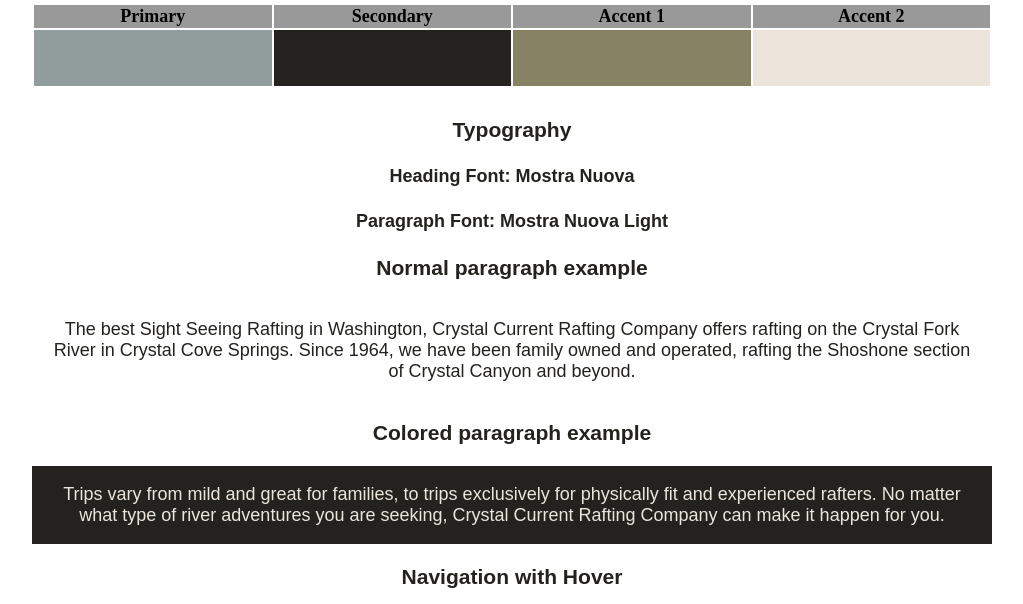
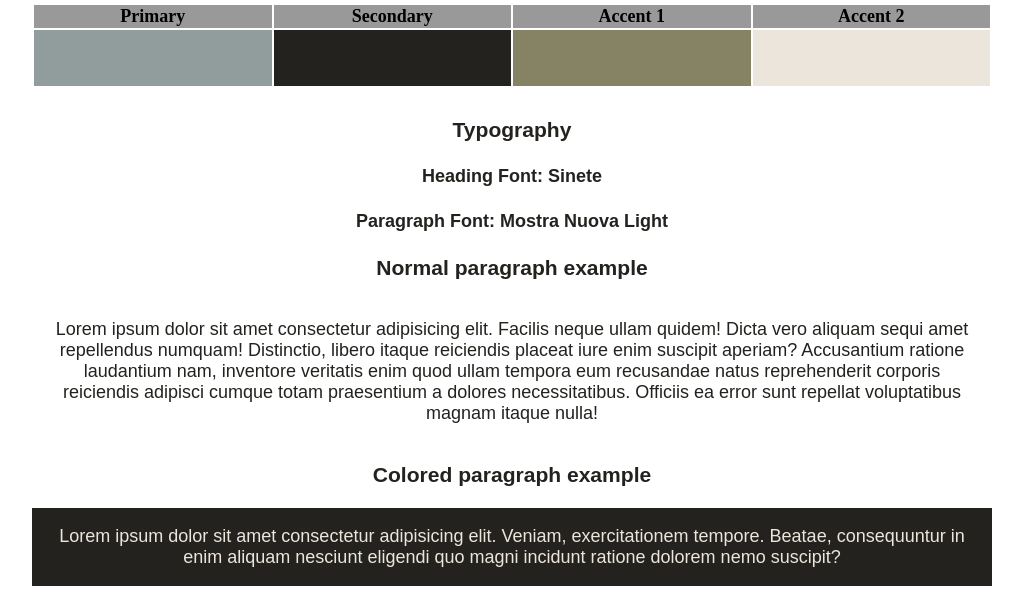
Before and after one commit to TaborVav/wdd130-old, a plain HTML site: page portfolio/site-plan.html in a window 1280 px wide. Shown: the part 1343-1947 px from the top of the page, without its empty margins (128-1151 px from the left). Drawn offline with Linux system fonts and the light colour scheme; files whose address does not match are found by name; a web font is replaced by a local one.

Commit message:
small changes

```diff
--- a/portfolio/site-plan.html
+++ b/portfolio/site-plan.html
@@ -63,7 +63,7 @@
     <!-- Choose a font for your paragraphs (body copy) and headlines. What font(s) have you chosen? Think also about which of your colors above you might use for background and font colors. -->
 
     <h4>
-      Heading Font: Mostra Nuova
+      Heading Font: Sinete
       <!-- change this -->
     </h4>
     <h4>
@@ -72,17 +72,11 @@
     </h4>
     <h3>Normal paragraph example</h3>
     <p>
-      The best Sight Seeing Rafting in Washington, Crystal Current Rafting Company
-      offers rafting on the Crystal Fork River in Crystal Cove Springs.
-      Since 1964, we have been family owned and operated, rafting the
-      Shoshone section of Crystal Canyon and beyond.
+      Lorem ipsum dolor sit amet consectetur adipisicing elit. Facilis neque ullam quidem! Dicta vero aliquam sequi amet repellendus numquam! Distinctio, libero itaque reiciendis placeat iure enim suscipit aperiam? Accusantium ratione laudantium nam, inventore veritatis enim quod ullam tempora eum recusandae natus reprehenderit corporis reiciendis adipisci cumque totam praesentium a dolores necessitatibus. Officiis ea error sunt repellat voluptatibus magnam itaque nulla!
     </p>
     <h3>Colored paragraph example</h3>
     <p class="colored">
-      Trips vary from mild and great for families, to trips exclusively for
-      physically fit and experienced rafters. No matter what type of river
-      adventures you are seeking, Crystal Current Rafting Company can make it
-      happen for you.
+      Lorem ipsum dolor sit amet consectetur adipisicing elit. Veniam, exercitationem tempore. Beatae, consequuntur in enim aliquam nesciunt eligendi quo magni incidunt ratione dolorem nemo suscipit?
     </p>
 
     <!-- ------------------------Step 13------------------------------ -->
```
